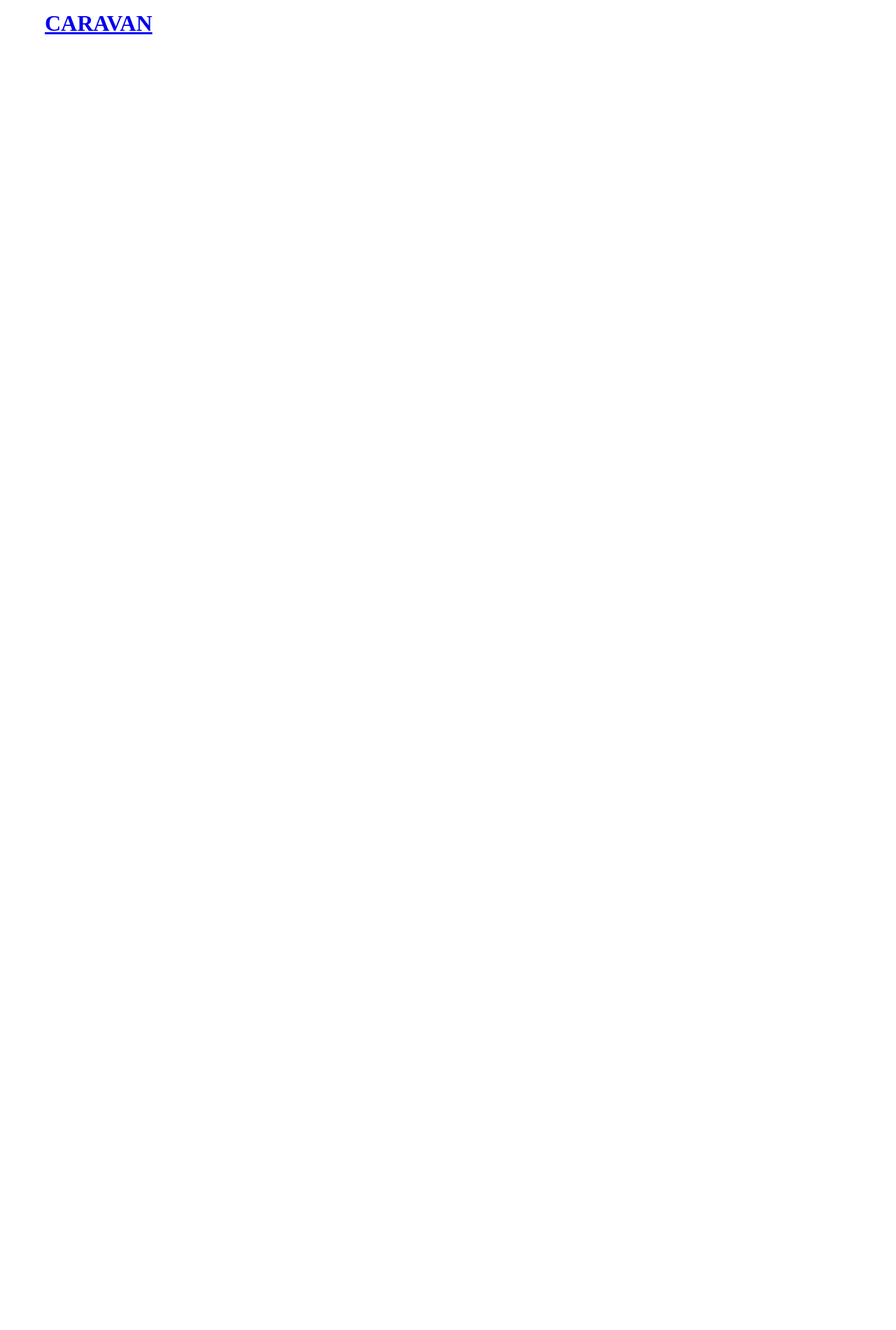
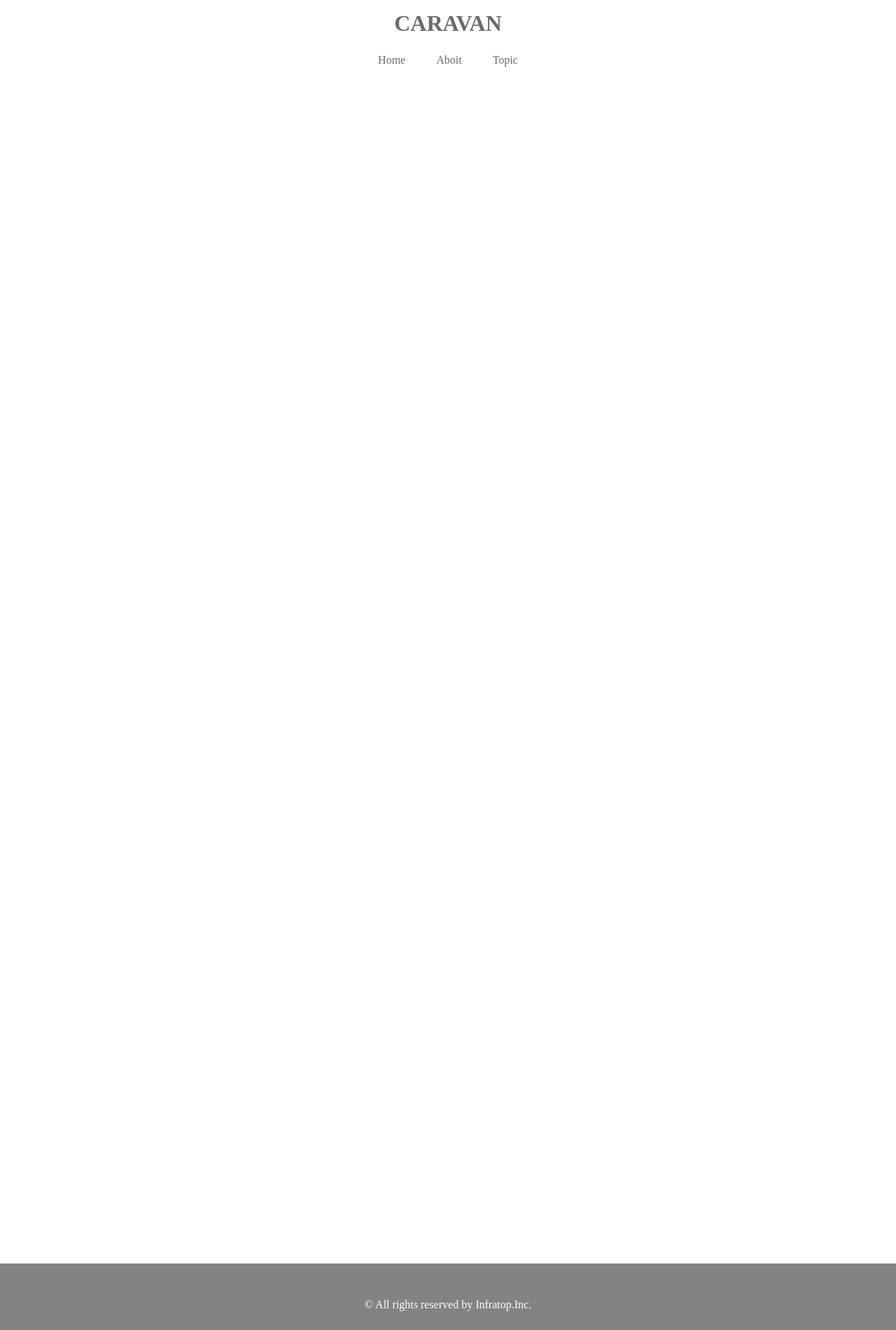
Before and after one commit to fyewsha000/html-css, a plain HTML site: page index.html in a window 1280 px wide. Shown: the whole page at 70% size. Drawn offline with Linux system fonts and the light colour scheme.

Commit message:
[Finish]1-5

```diff
--- /dev/null
+++ b/1-5_css.css
@@ -0,0 +1,118 @@
+*{
+	margin: 0;
+	padding: 0;
+	box-sizing: border-box;
+}
+.clearfix::after{
+	content: "";
+	display: block;
+	clear: both;
+}
+header{
+	width: 100%;
+	padding: 20px 0;
+	margin: 0 auto;
+	text-align: center;
+}
+.headline{
+	padding: 20px 0;
+}
+.nav-list{
+	text-align: center;
+	margin: 0 auto;
+	border-bottom: 1px solid #6c6b6b;
+	border-top: 1px solid #6c6b6b;
+	padding-top: 15px;
+	padding-bottom: 15px;
+}
+.nav-item{
+	display: inline-block;
+	margin: 0 20px;
+}
+.main{
+	padding:50px 0;
+	margin: 0 auto;
+	width: 800px;
+}
+.main1-1{
+	width: 200px;
+	height: 200px;
+	background-color: #e6ffe9;
+	float: left;
+}
+.main1-2{
+	width: 200px;
+	height: 200px;
+	background-color: #cdffd3;
+	float: left;
+}
+.main1-3{
+	width: 200px;
+	height: 200px;
+	background-color: #aeffbd;
+	float: left;
+}
+.main1-4{
+	width: 200px;
+	height: 200px;
+	background-color: #93ffab;
+	float: left;
+}
+.main2-1{
+	width: 200px;
+	height: 200px;
+	background-color: #f3ffd8;
+	float: left;
+}
+.main2-2{
+	width: 200px;
+	height: 200px;
+	background-color: #edffbe;
+	float: left;
+}
+.main2-3{
+	width: 200px;
+	height: 200px;
+	background-color: #e9ffa5;
+	float: left;
+}
+.main2-4{
+	width: 200px;
+	height: 200px;
+	background-color: #e4ff8d;
+	float: left;
+}
+.main3-1{
+	width: 200px;
+	height: 200px;
+	background-color: #d9e5ff;
+	float: left;
+}
+.main3-2{
+	width: 200px;
+	height: 200px;
+	background-color: #bad3ff;
+	float: left;
+}
+.main3-3{
+	width: 200px;
+	height: 200px;
+	background-color: #a4c6ff;
+	float: left;
+}
+.main3-4{
+	width: 200px;
+	height: 200px;
+	background-color: #8eb8ff;
+	float: left;
+}
+footer{
+	width: 100%;
+	height: 120px;
+	background-color: #6c6b6b;
+	padding: 50px 0;
+	text-align: center;
+}
+.footer-text{
+	color: white;
+}
--- a/index.html
+++ b/index.html
@@ -12,7 +12,13 @@
 		</h1>
 	</header>
 	<nav>
-		<ul class="nav-list"></ul>
+		<ul class="nav-list">
+			<li class="nav-list-item">
+				<a href="index.html">Home</a>
+			</li>
+			<li class="nav-list-item">Aboit</li>
+			<li class="nav-list-item">Topic</li>
+		</ul>
 	</nav>
 <div class="main-visual">
 	<div class="main-visual-content"></div>
@@ -21,6 +27,8 @@
 	<div class="blog"></div>
 	<div class="sidebar"></div>
 </div>
-<footer></footer>
+<footer>
+	<p class="footer-text">© All rights reserved by Infratop.Inc.</p>
+</footer>
 </body>
 </html>
--- a/style.css
+++ b/style.css
@@ -2,6 +2,10 @@
 	margin: 0;
 	padding: 0;
 	box-sizing: border-box;
+	color: #6c6b6b;
+}
+a{
+	text-decoration: none;
 }
 .clearfix::after{
 	content: "";
@@ -12,9 +16,20 @@ header{
 	width: 90%;
 	padding: 15px 0;
 	margin: 0 auto;
+	text-align: center;
 }
 header .headline{
 	font-size: 32px;
+}
+.nav-list{
+	text-align: center;
+	padding: 10px 0;
+	margin: 0 auto;
+}
+.nav-list-item{
+	list-style: none;
+	display: inline-block;
+	margin: 0 20px;
 }
 .main-visual{
 	width: 100%;
@@ -41,4 +56,10 @@ header .headline{
 footer{
 	width: 100%;
 	height: 120px;
+	text-align: center;
+	padding: 50px 0;
+	background-color: #848282;
 }
+.footer-text{
+	color: #fff;
+}
```
Also changed, not shown: 1-5_html.html (added, +48 -0 lines).
